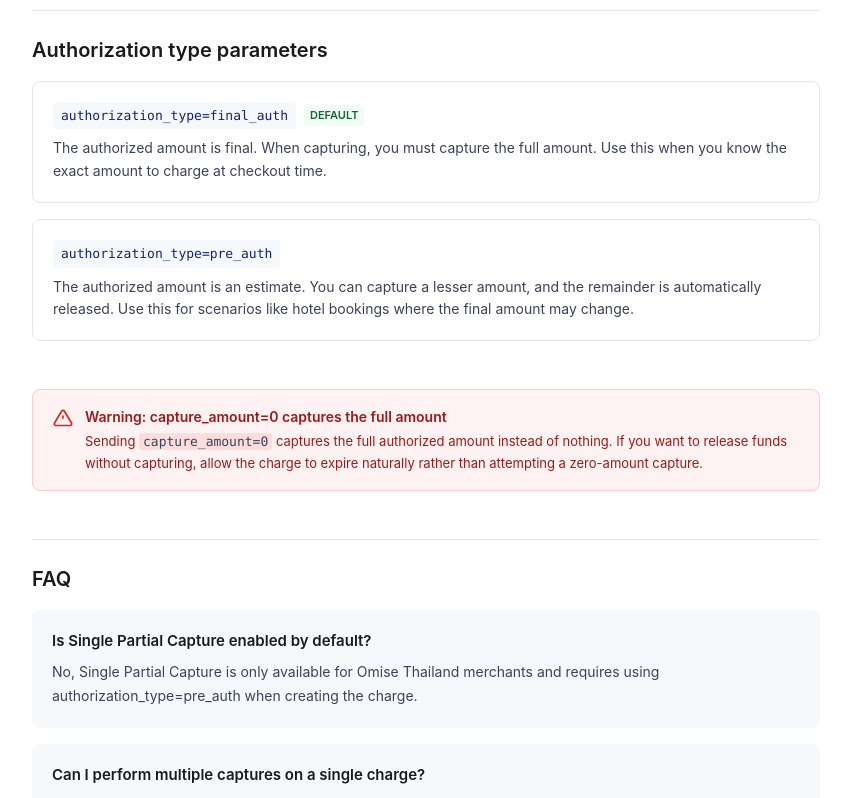
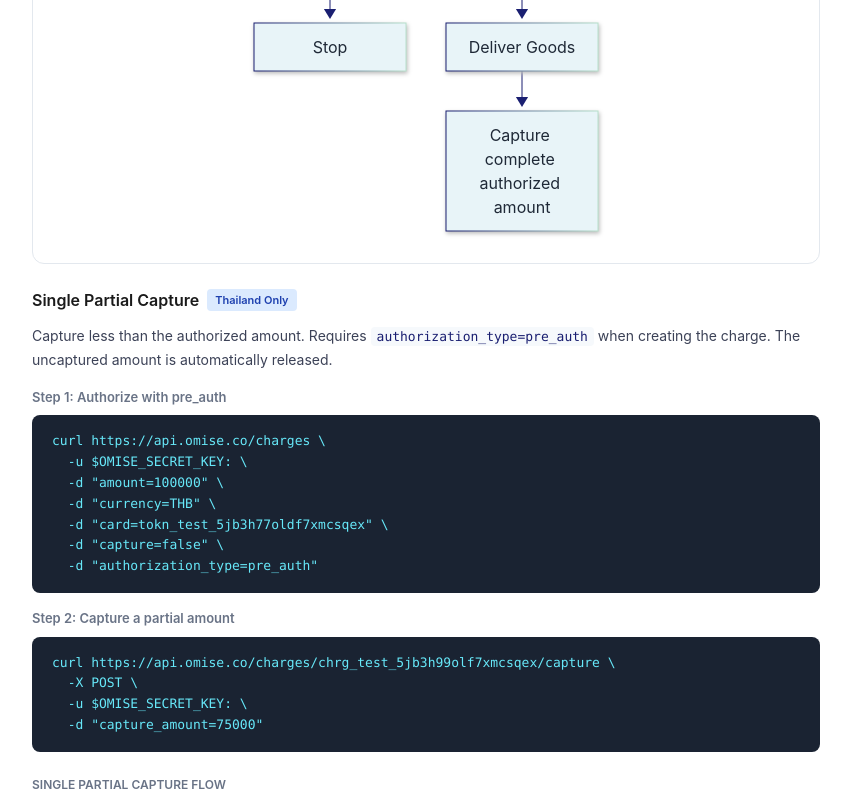
Before and after one commit to muthuswamyopn/omise-docs, a Next.js app: page /accept-payments/capture in a window 1280 px wide. Shown: the part 2480-3278 px from the top of the page, without its empty margins (284-1135 px from the left). Built offline with nearby package versions, Linux system fonts and the light colour scheme.

Commit message:
Add Mermaid.js flow diagrams to capture page
- Add Full Manual Capture flow diagram
- Add Single Partial Capture flow diagram
- Show decision flow from authorization to capture

```diff
--- a/app/accept-payments/capture/page.tsx
+++ b/app/accept-payments/capture/page.tsx
@@ -2,6 +2,7 @@
 
 import Link from 'next/link';
 import SidebarNew from '../../components/SidebarNew';
+import MermaidDiagram from '../../components/MermaidDiagram';
 
 const captureTypes = [
   {
@@ -217,7 +218,7 @@ export default function CapturePage() {
               </pre>
             </div>
 
-            <div>
+            <div style={{ marginBottom: '24px' }}>
               <div style={{ fontSize: '13px', fontWeight: 600, color: '#697386', marginBottom: '8px' }}>Step 2: Capture the full amount</div>
               <pre style={codeBlockStyle}>
 {`curl https://api.omise.co/charges/chrg_test_5jb3h99olf7xmcsqex/capture \\
@@ -225,6 +226,15 @@ export default function CapturePage() {
   -u $OMISE_SECRET_KEY:`}
               </pre>
             </div>
+
+            <MermaidDiagram
+              title="Full Manual Capture Flow"
+              chart={`graph TD
+    A["Merchant initiates card authorization"] --> B{"Is authorization successful?"}
+    B -->|"No"| D["Stop"]
+    B -->|"Yes"| C["Deliver Goods"]
+    C --> E["Capture complete authorized amount"]`}
+            />
           </div>
 
           {/* Single Partial Capture */}
@@ -250,7 +260,7 @@ export default function CapturePage() {
               </pre>
             </div>
 
-            <div>
+            <div style={{ marginBottom: '24px' }}>
               <div style={{ fontSize: '13px', fontWeight: 600, color: '#697386', marginBottom: '8px' }}>Step 2: Capture a partial amount</div>
               <pre style={codeBlockStyle}>
 {`curl https://api.omise.co/charges/chrg_test_5jb3h99olf7xmcsqex/capture \\
@@ -259,6 +269,16 @@ export default function CapturePage() {
   -d "capture_amount=75000"`}
               </pre>
             </div>
+
+            <MermaidDiagram
+              title="Single Partial Capture Flow"
+              chart={`graph TD
+    A["Merchant initiates card authorization"] --> B{"Is authorization successful?"}
+    B -->|"No"| D["Stop"]
+    B -->|"Yes"| C["Deliver some goods"]
+    C --> E["Charge card partially"]
+    E --> F["System releases remainder of authorized amount"]`}
+            />
           </div>
         </section>
 
```
